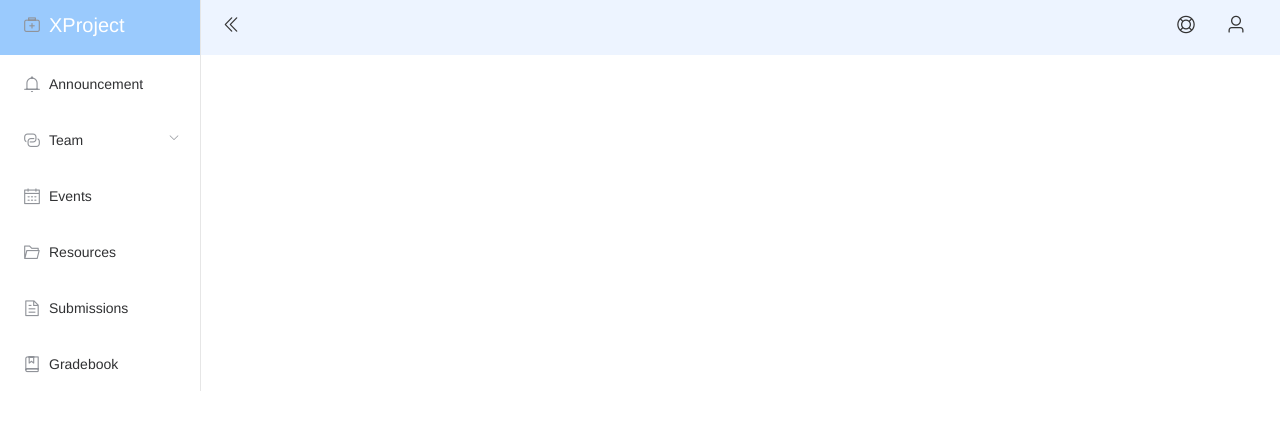
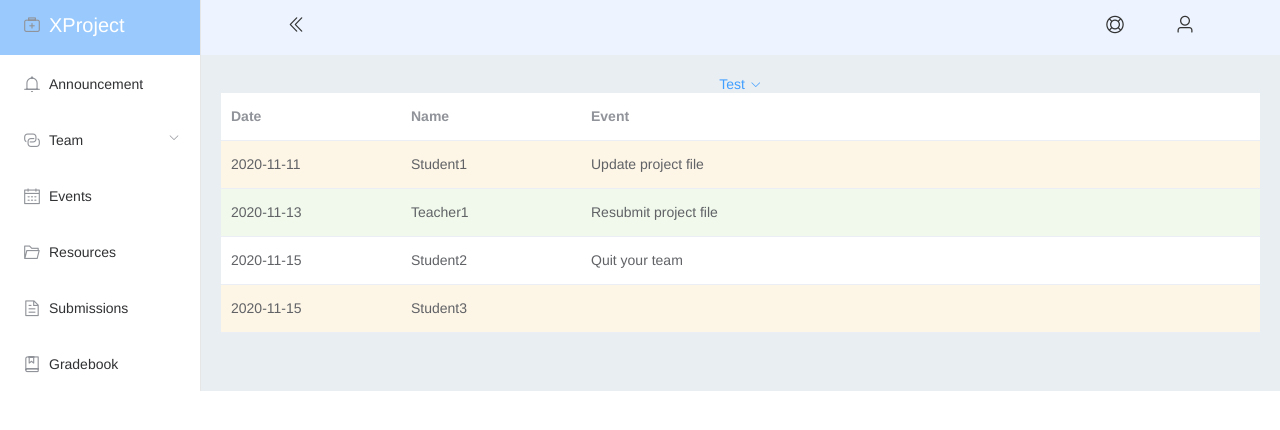
Before and after one commit to SUSTech-XProject/XProject, a Vue app in the folder web_frontend/xproject-vue/: page /test in a window 1280 px wide. Shown: the top 430 px of the page. Built offline with nearby package versions, Linux system fonts and the light colour scheme.

Commit message:
JYC's update

```diff
--- /dev/null
+++ b/web_frontend/xproject-vue/src/components/Account.vue
@@ -0,0 +1,106 @@
+<template>
+  <el-container style="height: 500px; border: 1px solid #eee">
+    <el-aside width="200px" style="background-color: rgb(238, 241, 246)">
+      <el-menu :default-openeds="['1', '3']">
+        <el-submenu index="1">
+          <template slot="title"><i class="el-icon-message"></i>导航一</template>
+          <el-menu-item-group>
+            <template slot="title">分组一</template>
+            <el-menu-item index="1-1">选项1</el-menu-item>
+            <el-menu-item index="1-2">选项2</el-menu-item>
+          </el-menu-item-group>
+          <el-menu-item-group title="分组2">
+            <el-menu-item index="1-3">选项3</el-menu-item>
+          </el-menu-item-group>
+          <el-submenu index="1-4">
+            <template slot="title">选项4</template>
+            <el-menu-item index="1-4-1">选项4-1</el-menu-item>
+          </el-submenu>
+        </el-submenu>
+        <el-submenu index="2">
+          <template slot="title"><i class="el-icon-menu"></i>导航二</template>
+          <el-menu-item-group>
+            <template slot="title">分组一</template>
+            <el-menu-item index="2-1">选项1</el-menu-item>
+            <el-menu-item index="2-2">选项2</el-menu-item>
+          </el-menu-item-group>
+          <el-menu-item-group title="分组2">
+            <el-menu-item index="2-3">选项3</el-menu-item>
+          </el-menu-item-group>
+          <el-submenu index="2-4">
+            <template slot="title">选项4</template>
+            <el-menu-item index="2-4-1">选项4-1</el-menu-item>
+          </el-submenu>
+        </el-submenu>
+        <el-submenu index="3">
+          <template slot="title"><i class="el-icon-setting"></i>导航三</template>
+          <el-menu-item-group>
+            <template slot="title">分组一</template>
+            <el-menu-item index="3-1">选项1</el-menu-item>
+            <el-menu-item index="3-2">选项2</el-menu-item>
+          </el-menu-item-group>
+          <el-menu-item-group title="分组2">
+            <el-menu-item index="3-3">选项3</el-menu-item>
+          </el-menu-item-group>
+          <el-submenu index="3-4">
+            <template slot="title">选项4</template>
+            <el-menu-item index="3-4-1">选项4-1</el-menu-item>
+          </el-submenu>
+        </el-submenu>
+      </el-menu>
+    </el-aside>
+
+    <el-container>
+      <el-header style="text-align: right; font-size: 12px">
+        <el-dropdown>
+          <i class="el-icon-setting" style="margin-right: 15px"></i>
+          <el-dropdown-menu slot="dropdown">
+            <el-dropdown-item>查看</el-dropdown-item>
+            <el-dropdown-item>新增</el-dropdown-item>
+            <el-dropdown-item>删除</el-dropdown-item>
+          </el-dropdown-menu>
+        </el-dropdown>
+        <span>王小虎</span>
+      </el-header>
+
+      <el-main>
+        <el-table :data="tableData">
+          <el-table-column prop="date" label="日期" width="140">
+          </el-table-column>
+          <el-table-column prop="name" label="姓名" width="120">
+          </el-table-column>
+          <el-table-column prop="address" label="地址">
+          </el-table-column>
+        </el-table>
+      </el-main>
+    </el-container>
+  </el-container>
+</template>
+
+<style>
+.el-header {
+  background-color: #B3C0D1;
+  color: #333;
+  line-height: 60px;
+}
+
+.el-aside {
+  color: #333;
+}
+</style>
+
+<script>
+export default {
+  name: 'Account',
+  data () {
+    const item = {
+      date: '2016-05-02',
+      name: '王小虎',
+      address: '上海市普陀区金沙江路 1518 弄'
+    }
+    return {
+      tableData: Array(20).fill(item)
+    }
+  }
+}
+</script>
--- /dev/null
+++ b/web_frontend/xproject-vue/src/components/downdrop/index.vue
@@ -0,0 +1,36 @@
+<template>
+  <div id="downdrop">
+    <el-dropdown @command="handleCommand">
+  <span class="el-dropdown-link">
+    Test<i class="el-icon-arrow-down el-icon--right"></i>
+  </span>
+      <el-dropdown-menu slot="dropdown">
+        <el-dropdown-item command="T1">T1</el-dropdown-item>
+        <el-dropdown-item command="T2">T2</el-dropdown-item>
+        <el-dropdown-item command="T3">T3</el-dropdown-item>
+        <el-dropdown-item command="Banned" disabled>Banned</el-dropdown-item>
+        <el-dropdown-item command="Divided" divided>Divided</el-dropdown-item>
+      </el-dropdown-menu>
+    </el-dropdown>
+  </div>
+</template>
+
+<script>
+export default {
+  methods: {
+    handleCommand (command) {
+      this.$message('click on item ' + command)
+    }
+  }
+}
+</script>
+
+<style>
+.el-dropdown-link {
+  cursor: pointer;
+  color: #409EFF;
+}
+.el-icon-arrow-down {
+  font-size: 12px;
+}
+</style>
--- a/web_frontend/xproject-vue/src/components/header/index.vue
+++ b/web_frontend/xproject-vue/src/components/header/index.vue
@@ -2,19 +2,19 @@
   <div id = "header">
     <el-header>
       <i v-bind:class="[{'el-icon-d-arrow-right':isFolded},'el-icon-d-arrow-left']"></i>
-      <i style="margin-left: 90%" class="el-icon-help"></i>
-      <i style="margin-left: 30px" class ="el-icon-user"></i>
+      <i style="margin-left: 80%" class="el-icon-help"></i>
+      <i style="margin-left: 50px" class ="el-icon-user"></i>
     </el-header>
   </div>
 </template>
 
 <script>
 export default {
-  name: "index",
+  name: 'index',
 
-  data() {
+  data () {
     return {
-      isFolded:false
+      isFolded: false
     }
   }
 }
--- /dev/null
+++ b/web_frontend/xproject-vue/src/components/table/index.vue
@@ -0,0 +1,75 @@
+<template>
+  <div id="table" class="table">
+    <el-table
+      :data="tableData"
+      style="width: 100%"
+      :row-class-name="tableRowClassName">
+      <el-table-column
+        prop="date"
+        label="Date"
+        width="180">
+      </el-table-column>
+      <el-table-column
+        prop="name"
+        label="Name"
+        width="180">
+      </el-table-column>
+      <el-table-column
+        prop="event"
+        label="Event">
+      </el-table-column>
+    </el-table>
+  </div>
+</template>
+
+<script>
+export default {
+  methods: {
+    tableRowClassName ({row, rowIndex}) {
+      if (rowIndex % 3 === 0) {
+        return 'warning-row'
+      } else if (rowIndex % 3 === 1) {
+        // alert(row.name)
+        return 'normal-row'
+      } else {
+        return ''
+      }
+    }
+  },
+  data () {
+    return {
+      tableData: [{
+        date: '2020-11-11',
+        name: 'Student1',
+        event: 'Update project file'
+      }, {
+        date: '2020-11-13',
+        name: 'Teacher1',
+        event: 'Resubmit project file'
+      }, {
+        date: '2020-11-15',
+        name: 'Student2',
+        event: 'Quit your team'
+      }, {
+        date: '2020-11-15',
+        name: 'Student3',
+        evnet: 'Join your team'
+      }]
+    }
+  }
+}
+</script>
+
+<style>
+.el-table .warning-row {
+  background: #fdf5e6;
+}
+
+.el-table .normal-row {
+  background: #f0f9eb;
+}
+/*.table {*/
+/*  position: absolute;*/
+
+/*}*/
+</style>
--- a/web_frontend/xproject-vue/src/router/index.js
+++ b/web_frontend/xproject-vue/src/router/index.js
@@ -6,6 +6,8 @@ import Login from '@/views/login/Login'
 import Register from '@/views/login/Register'
 import MainPage from '@/views/main/MainPage'
 import WelcomePage from '@/views/welcome/WelcomePage'
+import Top from '@/views/welcome/Top'
+import Overview from '@/views/Overview'
 
 Vue.use(Router)
 
@@ -31,7 +33,7 @@ const routes = [
   {
     path: '/test',
     name: 'TestPage',
-    component: TestPage,
+    component: TestPage
     // meta: {
     //   requireAuth: true
     // }
@@ -40,6 +42,16 @@ const routes = [
     path: '/welcome',
     name: 'Welcome',
     component: WelcomePage
+  },
+  {
+    path: '/top',
+    name: 'Top',
+    component: Top
+  },
+  {
+    path: '/overview',
+    name: 'Overview',
+    component: Overview
   },
   {
     path: '/',
--- /dev/null
+++ b/web_frontend/xproject-vue/src/views/Overview.vue
@@ -0,0 +1,29 @@
+<template>
+  <el-container>
+    <el-aside style="width: 201px">
+      <left-bar></left-bar>
+    </el-aside>
+    <el-container class = 'header'>
+      <Header></Header>
+    </el-container>
+  </el-container>
+</template>
+
+<script>
+import LeftBar from '@/components/sidebar/index'
+import Header from '@/components/header/index'
+export default {
+  name: 'Overview',
+  components: {
+    Header, LeftBar
+  }
+}
+</script>
+
+<style scoped>
+.header{
+  width : 100%;
+  float:right;
+  height: 60px;
+}
+</style>
--- a/web_frontend/xproject-vue/src/views/test/TestPage.vue
+++ b/web_frontend/xproject-vue/src/views/test/TestPage.vue
@@ -4,23 +4,30 @@
       <el-aside style="width: 201px">
         <left-bar></left-bar>
       </el-aside>
-      <el-container class = 'header'>
-        <Header></Header>
+        <el-container>
+          <el-header>
+            <Header></Header>
+          </el-header>
+        <el-main>
+          <DownDrop></DownDrop>
+          <Table></Table>
+        </el-main>
       </el-container>
     </el-container>
-
   </div>
 </template>
 
 <script>
-  import LeftBar from '@/components/sidebar/index'
-  import Header from '@/components/header/index'
-  export default{
-    name:"Testpage",
-    components:{
-      LeftBar,Header
-    }
+import LeftBar from '@/components/sidebar/index'
+import Header from '@/components/header/index'
+import Table from '@/components/table/index'
+import DownDrop from '@/components/downdrop/index'
+export default{
+  name: 'Testpage',
+  components: {
+    LeftBar, Header, Table, DownDrop
   }
+}
 </script>
 
 <style>
@@ -29,4 +36,46 @@
   float:right;
   height: 60px;
 }
+.el-header {
+  background-color: #edf4ff;
+  color: #333;
+  text-align: center;
+  line-height: 60px;
+}
+.dropdown{
+  width: 100px;
+}
+/*.el-aside {*/
+/*  background-color: #D3DCE6;*/
+/*  color: #333;*/
+/*  text-align: center;*/
+/*  !*line-height: 200px;*!*/
+/*}*/
+
+.el-main {
+  background-color: #E9EEF3;
+  color: #333;
+  text-align: center;
+  /*line-height: 160px;*/
+}
+.table{
+  /*position: absolute;left: 11.5% ;*/
+  /*height: 200px;*/
+  /*width: 200px;*/
+}
+.dropdown{
+  /*position: absolute;left: 10%;*/
+}
+/*body > .el-container {*/
+/*  margin-bottom: 40px;*/
+/*}*/
+
+/*.el-container:nth-child(5) .el-aside,*/
+/*.el-container:nth-child(6) .el-aside {*/
+/*  line-height: 260px;*/
+/*}*/
+
+/*.el-container:nth-child(7) .el-aside {*/
+/*  line-height: 320px;*/
+/*}*/
 </style>
```
